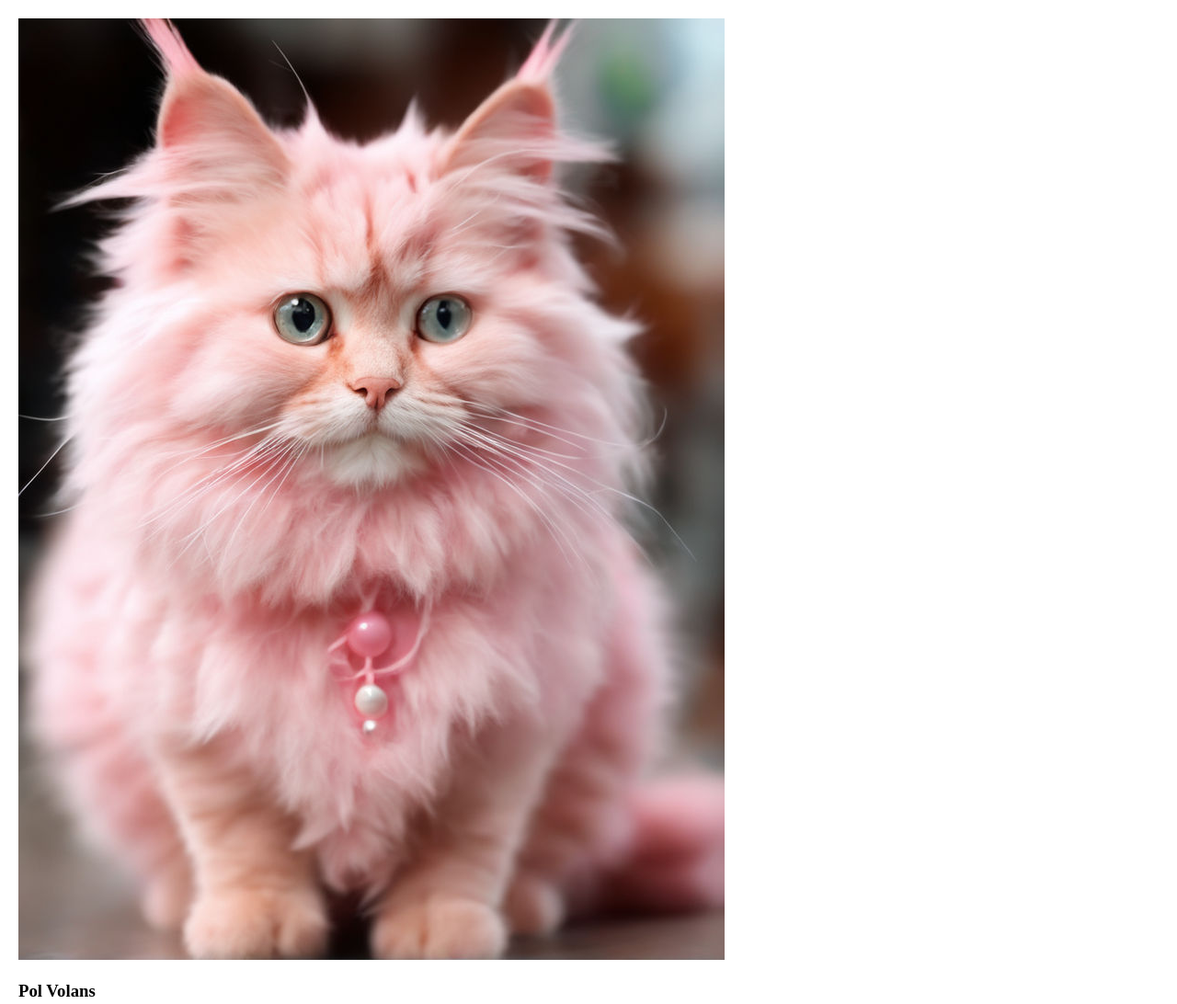
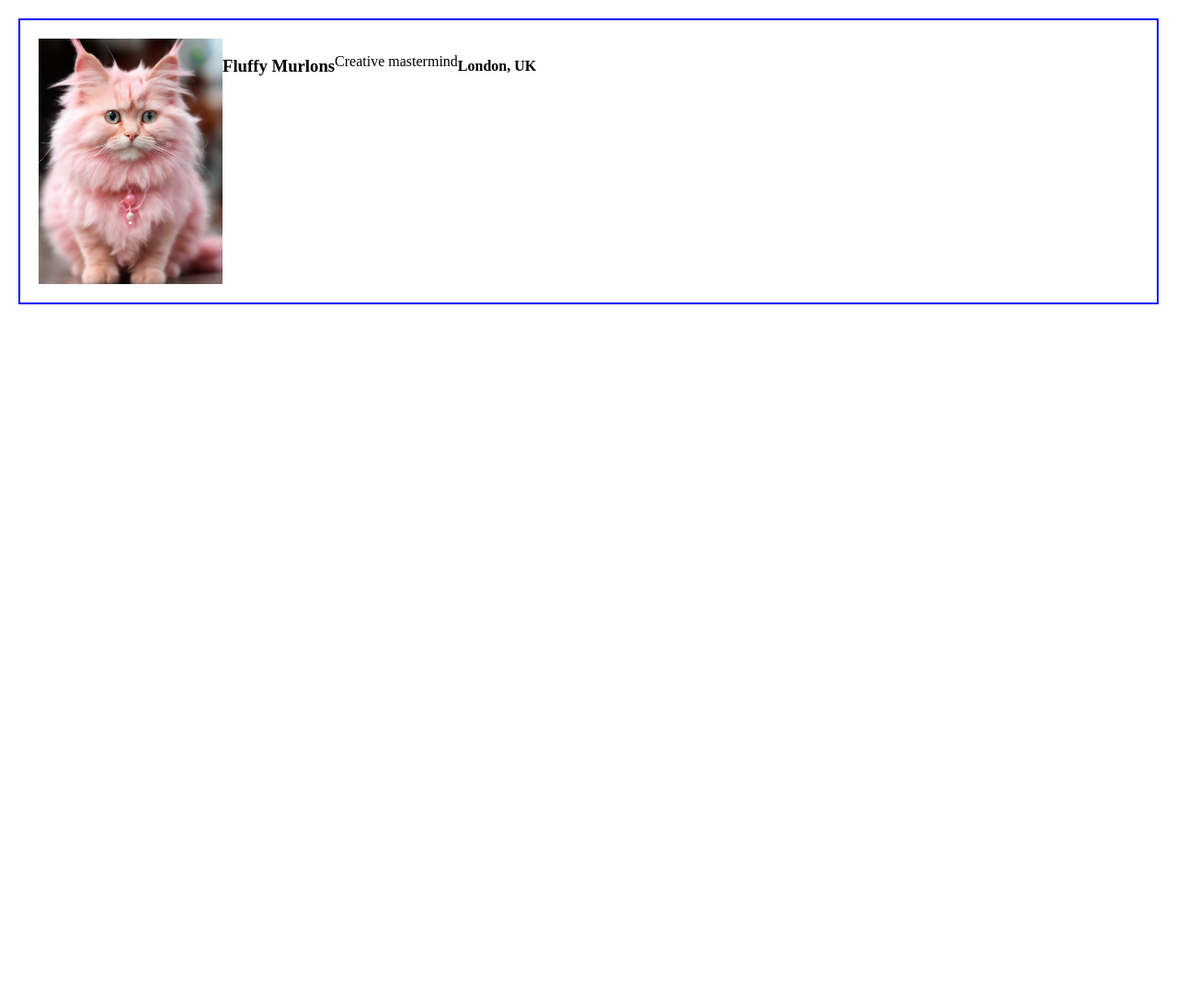
Before and after one commit to PolansVolans/business-card-website, a plain HTML site: page index.html in a window 1280 px wide. Shown: the top 1092 px of the page at 92% size. After the commit the page ends 800 px from the top, so only its background shows below. Drawn offline with Linux system fonts and the light colour scheme.

Commit message:
adding classes

```diff
--- a/index.html
+++ b/index.html
@@ -4,9 +4,13 @@
     <link rel="stylesheet" href="styles.css" />
   </head>
   <body>
-    <div>
-      <img src="images/cat.jpeg" />
-      <h3>Pol Volans</h3>
+    <div class="card">
+      <img
+        class="avatar"
+        src="./images/cat.jpeg"
+        alt="A cute fluffy pink cat"
+      />
+      <h3>Fluffy Murlons</h3>
       <p>Creative mastermind</p>
       <h4>London, UK</h4>
     </div>
--- a/styles.css
+++ b/styles.css
@@ -1,3 +1,13 @@
 body {
   margin: 20px;
 }
+
+.card {
+  border: 2px solid blue;
+  padding: 20px;
+  display: flex;
+}
+
+.avatar {
+  width: 200px;
+}
```
